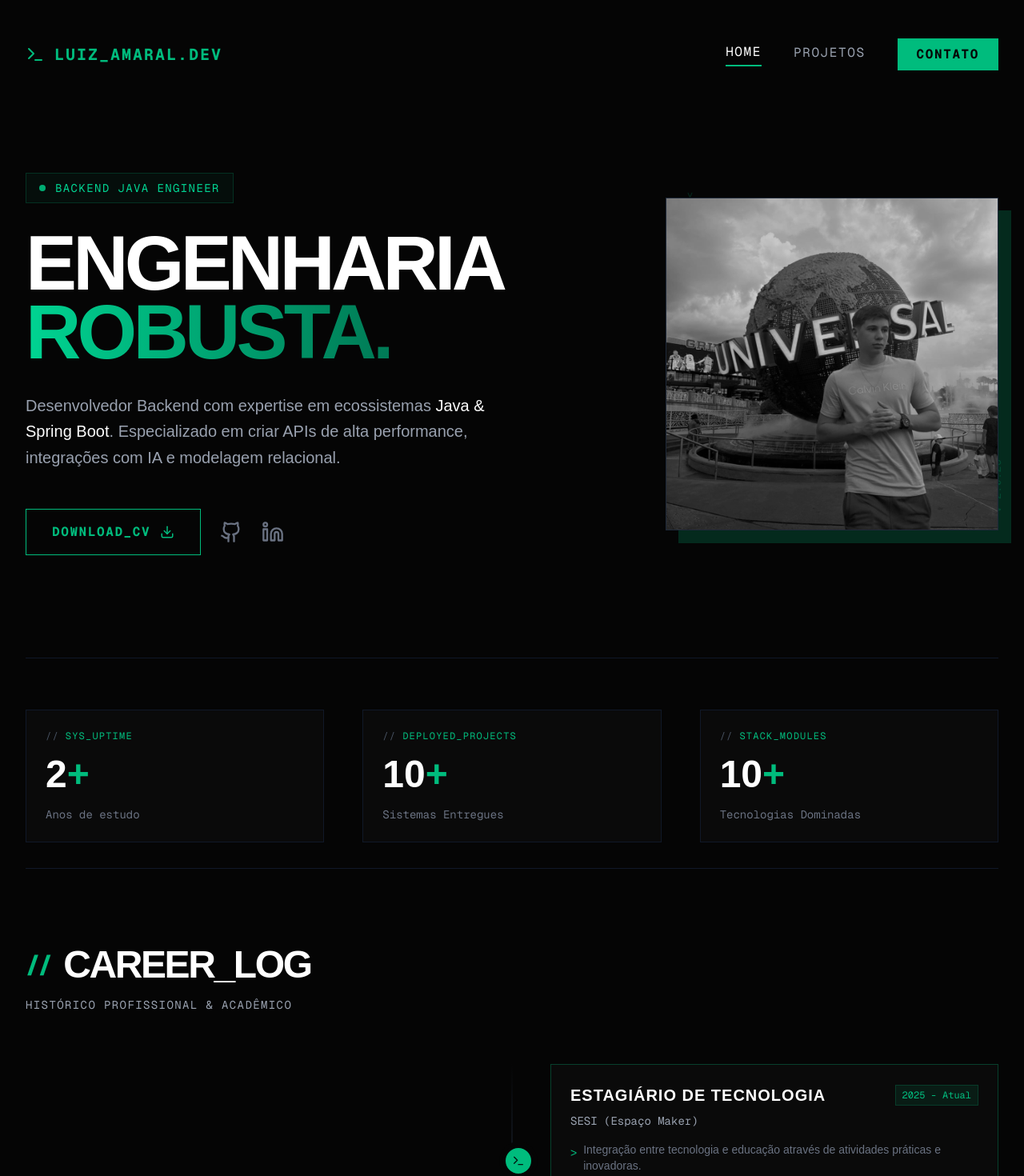
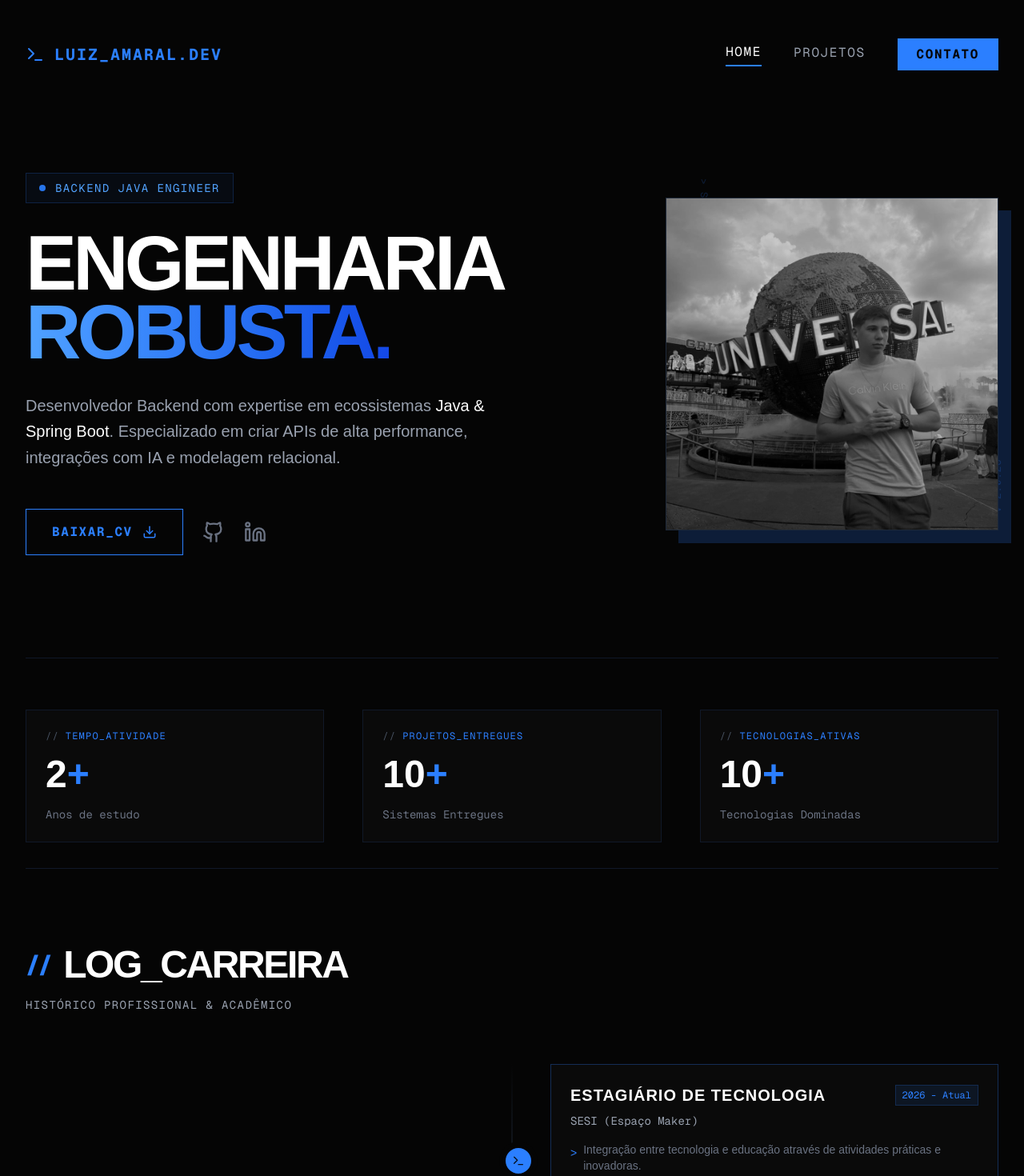
Before and after one commit to lzAmaral/Meu-portifolio, a Next.js app in the folder meu-portfolio/: page / in a window 1280 px wide. Shown: the top 1470 px of the page at 80% size. Built offline with nearby package versions, Linux system fonts and the light colour scheme.

Commit message:
style: muda verde para azul e traduz os termos do layout para pt-BR

```diff
--- a/meu-portfolio/src/app/page.tsx
+++ b/meu-portfolio/src/app/page.tsx
@@ -4,25 +4,25 @@ import Link from "next/link";
 
 export default function Home() {
   return (
-    <main className="min-h-screen bg-[#050505] text-white p-4 md:p-8 selection:bg-emerald-500/30">
+    <main className="min-h-screen bg-[#050505] text-white p-4 md:p-8 selection:bg-blue-500/30">
       <nav className="flex flex-col md:flex-row justify-between items-center max-w-7xl mx-auto mb-16 md:mb-32 pt-4 gap-8 md:gap-0">
         <div className="flex items-center gap-3">
-          <Terminal size={24} className="text-emerald-500" />
-          <h1 className="text-xl font-mono font-bold tracking-widest text-emerald-500 uppercase">
+          <Terminal size={24} className="text-blue-500" />
+          <h1 className="text-xl font-mono font-bold tracking-widest text-blue-500 uppercase">
             Luiz_Amaral.dev
           </h1>
         </div>
 
         <div className="flex items-center gap-6 md:gap-10 text-sm md:text-base font-mono uppercase tracking-widest">
-          <Link href="/" className="text-white border-b-2 border-emerald-500 pb-1">
+          <Link href="/" className="text-white border-b-2 border-blue-500 pb-1">
             Home
           </Link>
-          <Link href="/projetos" className="text-gray-400 hover:text-emerald-400 hover:border-b-2 hover:border-emerald-500/50 pb-1 transition-all">
+          <Link href="/projetos" className="text-gray-400 hover:text-blue-400 hover:border-b-2 hover:border-blue-500/50 pb-1 transition-all">
             Projetos
           </Link>
           <Link
             href="/contato"
-            className="bg-emerald-500 text-[#050505] px-6 py-2 font-bold hover:bg-emerald-400 transition-colors"
+            className="bg-blue-500 text-[#050505] px-6 py-2 font-bold hover:bg-blue-400 transition-colors"
           >
             Contato
           </Link>
@@ -31,14 +31,14 @@ export default function Home() {
 
       <section className="max-w-7xl mx-auto flex flex-col lg:flex-row items-center justify-between gap-16 lg:gap-24 text-center lg:text-left mb-32">
         <div className="flex-1 space-y-8 flex flex-col items-center lg:items-start z-10">
-          <div className="inline-flex items-center gap-3 border border-emerald-500/20 bg-emerald-500/5 px-4 py-2">
-            <span className="w-2 h-2 bg-emerald-500 rounded-full animate-pulse" />
-            <span className="text-emerald-400 font-mono text-xs md:text-sm uppercase tracking-widest">Backend Java Engineer</span>
+          <div className="inline-flex items-center gap-3 border border-blue-500/20 bg-blue-500/5 px-4 py-2">
+            <span className="w-2 h-2 bg-blue-500 rounded-full animate-pulse" />
+            <span className="text-blue-400 font-mono text-xs md:text-sm uppercase tracking-widest">Backend Java Engineer</span>
           </div>
 
           <h2 className="text-5xl md:text-7xl lg:text-8xl font-black uppercase tracking-tighter leading-[0.9]">
             Engenharia <br className="hidden md:block" />
-            <span className="text-transparent bg-clip-text bg-gradient-to-r from-emerald-400 to-emerald-700">Robusta.</span>
+            <span className="text-transparent bg-clip-text bg-gradient-to-r from-blue-400 to-blue-700">Robusta.</span>
           </h2>
 
           <p className="text-gray-400 text-lg md:text-xl max-w-xl font-light leading-relaxed">
@@ -50,16 +50,16 @@ export default function Home() {
             <a
               href="/Luiz_Gustavo_Amaral_CV.pdf"
               download
-              className="group flex items-center justify-center gap-3 border border-emerald-500 bg-transparent text-emerald-500 px-8 py-4 font-mono font-bold uppercase tracking-widest hover:bg-emerald-500 hover:text-[#050505] transition-all w-full sm:w-auto"
+              className="group flex items-center justify-center gap-3 border border-blue-500 bg-transparent text-blue-500 px-8 py-4 font-mono font-bold uppercase tracking-widest hover:bg-blue-500 hover:text-[#050505] transition-all w-full sm:w-auto"
             >
-              Download_CV <Download size={18} className="group-hover:animate-bounce" />
+              Baixar_CV <Download size={18} className="group-hover:animate-bounce" />
             </a>
 
             <div className="flex gap-6 items-center justify-center">
-              <a href="https://github.com/lzAmaral" target="_blank" className="text-gray-500 hover:text-emerald-500 transition-colors">
+              <a href="https://github.com/lzAmaral" target="_blank" className="text-gray-500 hover:text-blue-500 transition-colors">
                 <Github size={28} />
               </a>
-              <a href="https://www.linkedin.com/in/luiz-gustavo-de-campos-amaral-122622278/" target="_blank" className="text-gray-500 hover:text-emerald-500 transition-colors">
+              <a href="https://www.linkedin.com/in/luiz-gustavo-de-campos-amaral-122622278/" target="_blank" className="text-gray-500 hover:text-blue-500 transition-colors">
                 <Linkedin size={28} />
               </a>
             </div>
@@ -69,7 +69,7 @@ export default function Home() {
         <div className="flex-1 flex justify-center lg:justify-end order-first lg:order-last w-full max-w-md lg:max-w-none">
           {/* Fuga do Clichê: Foto brutalista com glitch/border effect ao invés de circulo perfeito */}
           <div className="relative group">
-            <div className="absolute inset-0 bg-emerald-500 translate-x-4 translate-y-4 opacity-20 group-hover:translate-x-6 group-hover:translate-y-6 transition-transform duration-500" />
+            <div className="absolute inset-0 bg-blue-500 translate-x-4 translate-y-4 opacity-20 group-hover:translate-x-6 group-hover:translate-y-6 transition-transform duration-500" />
             <div className="relative w-72 h-72 md:w-[26rem] md:h-[26rem] border border-gray-800 bg-[#0A0A0A] overflow-hidden z-10">
               <Image
                 src="/LuizFtPerfil.jpeg"
@@ -78,14 +78,14 @@ export default function Home() {
                 className="object-cover grayscale opacity-80 group-hover:grayscale-0 group-hover:opacity-100 transition-all duration-700"
                 priority
               />
-              <div className="absolute inset-0 border border-emerald-500/30 opacity-0 group-hover:opacity-100 transition-opacity duration-500" />
+              <div className="absolute inset-0 border border-blue-500/30 opacity-0 group-hover:opacity-100 transition-opacity duration-500" />
             </div>
 
             {/* Elementos decorativos Matrix/Code */}
-            <div className="absolute -left-8 top-12 text-emerald-500/20 font-mono text-xs rotate-90 tracking-widest hidden md:block">
-              {">"} SYSTEM.INIT()
+            <div className="absolute -left-8 top-12 text-blue-500/20 font-mono text-xs rotate-90 tracking-widest hidden md:block">
+              {">"} SISTEMA.INICIAR()
             </div>
-            <div className="absolute -right-8 bottom-12 text-emerald-500/20 font-mono text-xs -rotate-90 tracking-widest hidden md:block">
+            <div className="absolute -right-8 bottom-12 text-blue-500/20 font-mono text-xs -rotate-90 tracking-widest hidden md:block">
               V 2.0.26
             </div>
           </div>
@@ -95,27 +95,27 @@ export default function Home() {
       <section className="max-w-7xl mx-auto border-t border-gray-900 pt-16 pb-8">
         <div className="grid grid-cols-1 md:grid-cols-3 gap-12 text-left">
 
-          <div className="space-y-4 p-6 border border-gray-900 bg-[#0A0A0A] hover:border-emerald-500/30 transition-colors">
-            <h3 className="text-emerald-500 font-mono text-xs uppercase tracking-widest flex items-center gap-2">
-              <span className="text-gray-600">//</span> SYS_UPTIME
+          <div className="space-y-4 p-6 border border-gray-900 bg-[#0A0A0A] hover:border-blue-500/30 transition-colors">
+            <h3 className="text-blue-500 font-mono text-xs uppercase tracking-widest flex items-center gap-2">
+              <span className="text-gray-600">//</span> TEMPO_ATIVIDADE
             </h3>
-            <div className="text-5xl font-black text-white">2<span className="text-emerald-500">+</span></div>
+            <div className="text-5xl font-black text-white">2<span className="text-blue-500">+</span></div>
             <p className="text-gray-500 font-mono text-sm">Anos de estudo</p>
           </div>
 
-          <div className="space-y-4 p-6 border border-gray-900 bg-[#0A0A0A] hover:border-emerald-500/30 transition-colors">
-            <h3 className="text-emerald-500 font-mono text-xs uppercase tracking-widest flex items-center gap-2">
-              <span className="text-gray-600">//</span> DEPLOYED_PROJECTS
+          <div className="space-y-4 p-6 border border-gray-900 bg-[#0A0A0A] hover:border-blue-500/30 transition-colors">
+            <h3 className="text-blue-500 font-mono text-xs uppercase tracking-widest flex items-center gap-2">
+              <span className="text-gray-600">//</span> PROJETOS_ENTREGUES
             </h3>
-            <div className="text-5xl font-black text-white">10<span className="text-emerald-500">+</span></div>
+            <div className="text-5xl font-black text-white">10<span className="text-blue-500">+</span></div>
             <p className="text-gray-500 font-mono text-sm">Sistemas Entregues</p>
           </div>
 
-          <div className="space-y-4 p-6 border border-gray-900 bg-[#0A0A0A] hover:border-emerald-500/30 transition-colors">
-            <h3 className="text-emerald-500 font-mono text-xs uppercase tracking-widest flex items-center gap-2">
-              <span className="text-gray-600">//</span> STACK_MODULES
+          <div className="space-y-4 p-6 border border-gray-900 bg-[#0A0A0A] hover:border-blue-500/30 transition-colors">
+            <h3 className="text-blue-500 font-mono text-xs uppercase tracking-widest flex items-center gap-2">
+              <span className="text-gray-600">//</span> TECNOLOGIAS_ATIVAS
             </h3>
-            <div className="text-5xl font-black text-white">10<span className="text-emerald-500">+</span></div>
+            <div className="text-5xl font-black text-white">10<span className="text-blue-500">+</span></div>
             <p className="text-gray-500 font-mono text-sm">Tecnologias Dominadas</p>
           </div>
 
@@ -125,8 +125,8 @@ export default function Home() {
       <section className="max-w-7xl mx-auto border-t border-gray-900 pt-24 pb-24">
         <div className="mb-16">
           <h2 className="text-3xl md:text-5xl font-black uppercase tracking-tighter flex items-center gap-4">
-            <span className="text-emerald-500 font-mono text-xl md:text-3xl">{"//"}</span>
-            Career_Log
+            <span className="text-blue-500 font-mono text-xl md:text-3xl">{"//"}</span>
+            Log_Carreira
           </h2>
           <p className="text-gray-400 mt-4 font-mono text-sm uppercase tracking-widest">
             Histórico Profissional & Acadêmico
@@ -137,27 +137,27 @@ export default function Home() {
 
           {/* Item 1: Experiência SESI */}
           <div className="relative flex items-center justify-between md:justify-normal md:odd:flex-row-reverse group is-active">
-            <div className="flex items-center justify-center w-10 h-10 rounded-full border-4 border-[#050505] bg-emerald-500 text-[#050505] shrink-0 md:order-1 md:group-odd:-translate-x-1/2 md:group-even:translate-x-1/2 shadow-[0_0_0_4px_#050505] z-10">
+            <div className="flex items-center justify-center w-10 h-10 rounded-full border-4 border-[#050505] bg-blue-500 text-[#050505] shrink-0 md:order-1 md:group-odd:-translate-x-1/2 md:group-even:translate-x-1/2 shadow-[0_0_0_4px_#050505] z-10">
               <Terminal size={16} className="animate-pulse" />
             </div>
 
-            <div className="w-[calc(100%-4rem)] md:w-[calc(50%-3rem)] p-6 border border-emerald-500/30 bg-[#0A0A0A] hover:bg-[#0c0c0c] transition-colors relative">
+            <div className="w-[calc(100%-4rem)] md:w-[calc(50%-3rem)] p-6 border border-blue-500/30 bg-[#0A0A0A] hover:bg-[#0c0c0c] transition-colors relative">
               <div className="flex flex-col xl:flex-row xl:items-center justify-between mb-2 gap-2">
                 <h3 className="font-bold text-xl text-white uppercase tracking-wider">Estagiário de Tecnologia</h3>
-                <span className="text-emerald-500 font-mono text-xs border border-emerald-500/20 bg-emerald-500/10 px-2 py-1 shrink-0">2025 - Atual</span>
+                <span className="text-blue-500 font-mono text-xs border border-blue-500/20 bg-blue-500/10 px-2 py-1 shrink-0">2026 - Atual</span>
               </div>
               <h4 className="text-gray-400 font-mono text-sm mb-4">SESI (Espaço Maker)</h4>
               <ul className="space-y-2 text-gray-500 text-sm">
                 <li className="flex items-start gap-2">
-                  <span className="text-emerald-500 mt-1">{">"}</span>
+                  <span className="text-blue-500 mt-1">{">"}</span>
                   Integração entre tecnologia e educação através de atividades práticas e inovadoras.
                 </li>
                 <li className="flex items-start gap-2">
-                  <span className="text-emerald-500 mt-1">{">"}</span>
+                  <span className="text-blue-500 mt-1">{">"}</span>
                   Ensino de lógica de programação e ferramentas tecnológicas, desenvolvendo raciocínio analítico.
                 </li>
                 <li className="flex items-start gap-2">
-                  <span className="text-emerald-500 mt-1">{">"}</span>
+                  <span className="text-blue-500 mt-1">{">"}</span>
                   Suporte técnico e operacional do ambiente.
                 </li>
               </ul>
@@ -166,11 +166,11 @@ export default function Home() {
 
           {/* Item 2: FACENS */}
           <div className="relative flex items-center justify-between md:justify-normal md:odd:flex-row-reverse group">
-            <div className="flex items-center justify-center w-10 h-10 rounded-full border-4 border-[#050505] bg-gray-800 text-gray-400 shrink-0 md:order-1 md:group-odd:-translate-x-1/2 md:group-even:translate-x-1/2 shadow-[0_0_0_4px_#050505] z-10 group-hover:bg-emerald-500 group-hover:text-[#050505] transition-colors">
+            <div className="flex items-center justify-center w-10 h-10 rounded-full border-4 border-[#050505] bg-gray-800 text-gray-400 shrink-0 md:order-1 md:group-odd:-translate-x-1/2 md:group-even:translate-x-1/2 shadow-[0_0_0_4px_#050505] z-10 group-hover:bg-blue-500 group-hover:text-[#050505] transition-colors">
               <Terminal size={16} />
             </div>
 
-            <div className="w-[calc(100%-4rem)] md:w-[calc(50%-3rem)] p-6 border border-gray-900 bg-[#0A0A0A] hover:border-emerald-500/30 transition-colors relative">
+            <div className="w-[calc(100%-4rem)] md:w-[calc(50%-3rem)] p-6 border border-gray-900 bg-[#0A0A0A] hover:border-blue-500/30 transition-colors relative">
               <div className="flex flex-col xl:flex-row xl:items-center justify-between mb-2 gap-2">
                 <h3 className="font-bold text-xl text-white uppercase tracking-wider">Análise e Desenv. de Sistemas</h3>
                 <span className="text-gray-500 font-mono text-xs border border-gray-800 px-2 py-1 shrink-0">2025 - 2027</span>
```
Also changed, not shown: meu-portfolio/src/app/projetos/page.tsx (+17 -17 lines).
